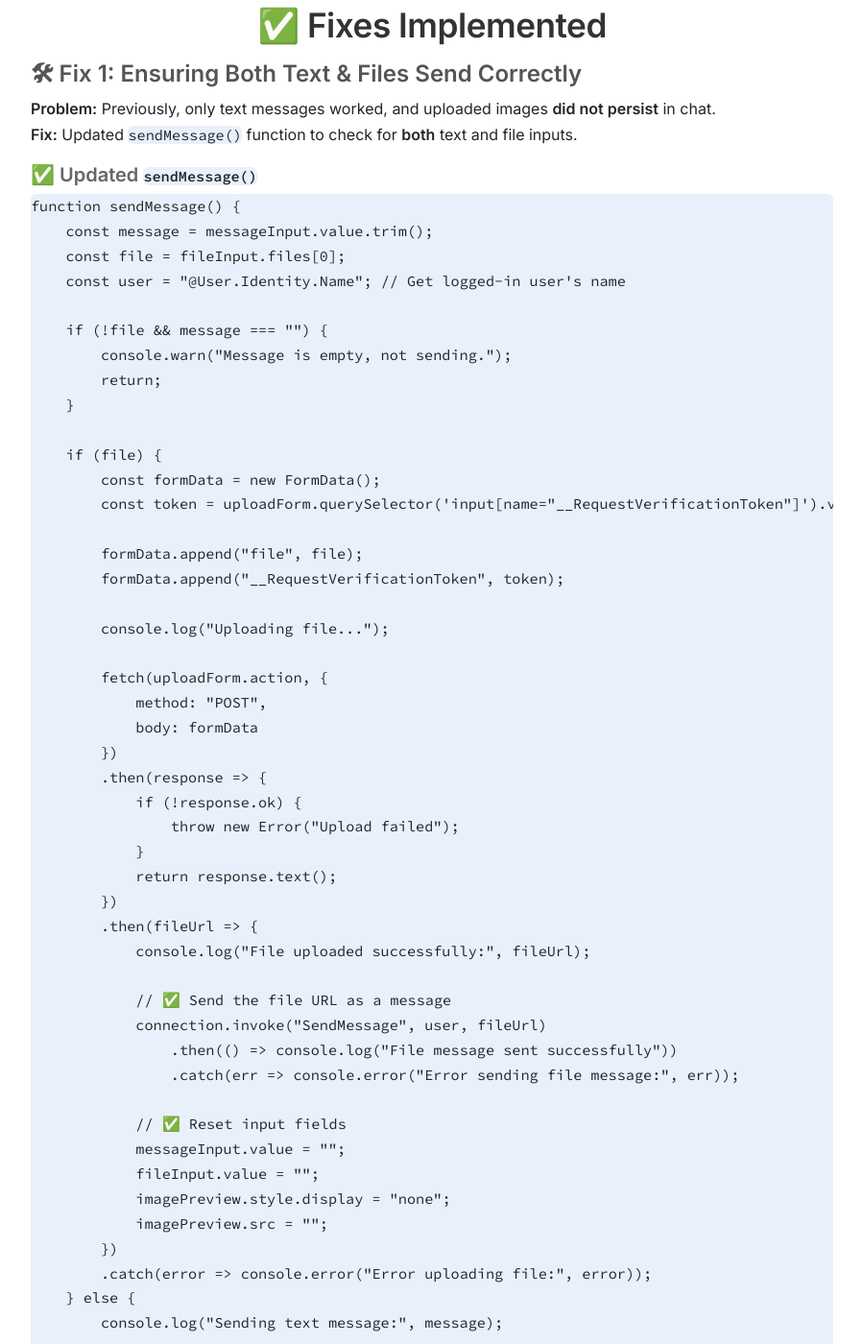
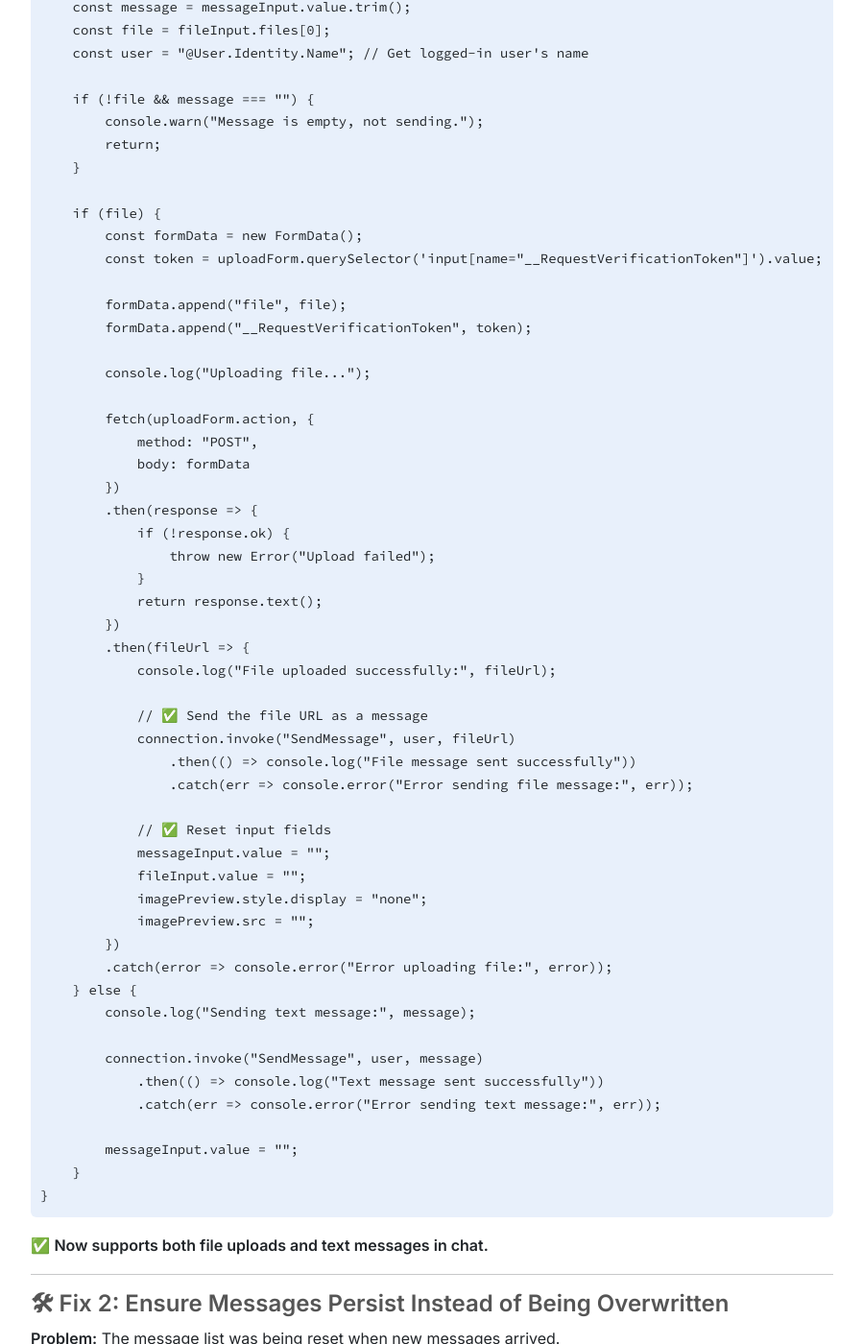
Before and after one commit to JWalshe86/ChatApp, a Jekyll site: the page built from docs/ChatAppPartTwo.md, in a window 1280 px wide and 1400 px high, scrolled down 13133 px. Shown: the whole window at 96% size, without its empty margins (190-1089 px from the left). Built offline with Jekyll 4.4.1, drawn with Linux system fonts in a browser that asks for light colours.

Commit message:
Update custom.css

```diff
--- a/docs/assets/css/custom.css
+++ b/docs/assets/css/custom.css
@@ -125,52 +125,32 @@
     color: #0056b3;
     text-decoration: underline;
 }
-/* ✅ Light pink background for code blocks */
-pre, code {
-    background-color:#e8f0fb;
-    color: #212529; /* Standard readable black */
+
+/* 🎨 Fix Code Block Colors */
+pre {
+    background-color: #e8f0fb;
+    padding: 10px;
     border-radius: 6px;
+    overflow-x: auto;
+}
+
+/* 🎨 Ensure General Code Text Uses Default Colors */
+code {
+    color: inherit; /* Let it inherit colors from spans */
     font-size: 0.95rem;
     font-family: 'Source Code Pro', monospace;
 }
-.original-code {
-    color: #888 !important; /* Light gray for original code */
+
+/* ✅ Ensure Original Code is Lighter */
+pre code .original-code {
+    color: #888 !important; /* Light gray */
     font-style: italic;
 }
 
-.updated-code {
-    color: #222 !important; /* Darker, bold text for updated code */
+/* ✅ Ensure Updated Code Stands Out */
+pre code .updated-code {
+    color: #222 !important; /* Darker black */
     font-weight: bold;
 }
 
-/* Make sure all spans inside code blocks inherit correct colors */
-pre code span {
-    display: inline-block;
 }
-
-
-/* Optional: Style the code container */
-.code-block {
-    background: #f5f5f5;
-    padding: 10px;
-    border-radius: 5px;
-    margin-bottom: 20px;
-}
-
-/* Copy button styling */
-.copy-button {
-    position: absolute;
-    top: 10px;
-    right: 10px;
-    background: #007bff;
-    color: white;
-    border: none;
-    padding: 5px 10px;
-    cursor: pointer;
-    border-radius: 4px;
-    font-size: 0.9em;
-}
-
-.copy-button:hover {
-    background: #0056b3;
-}
```
